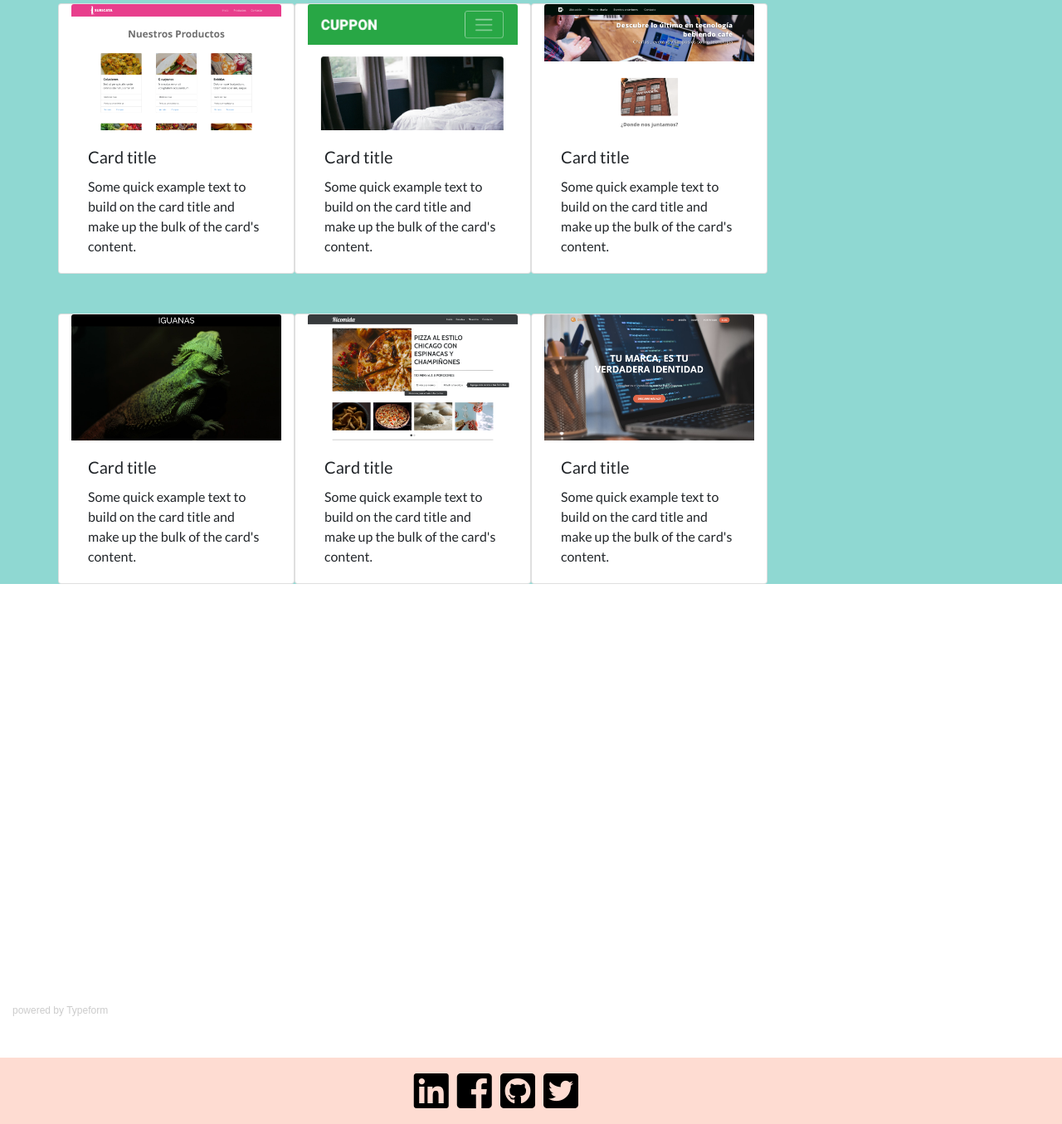
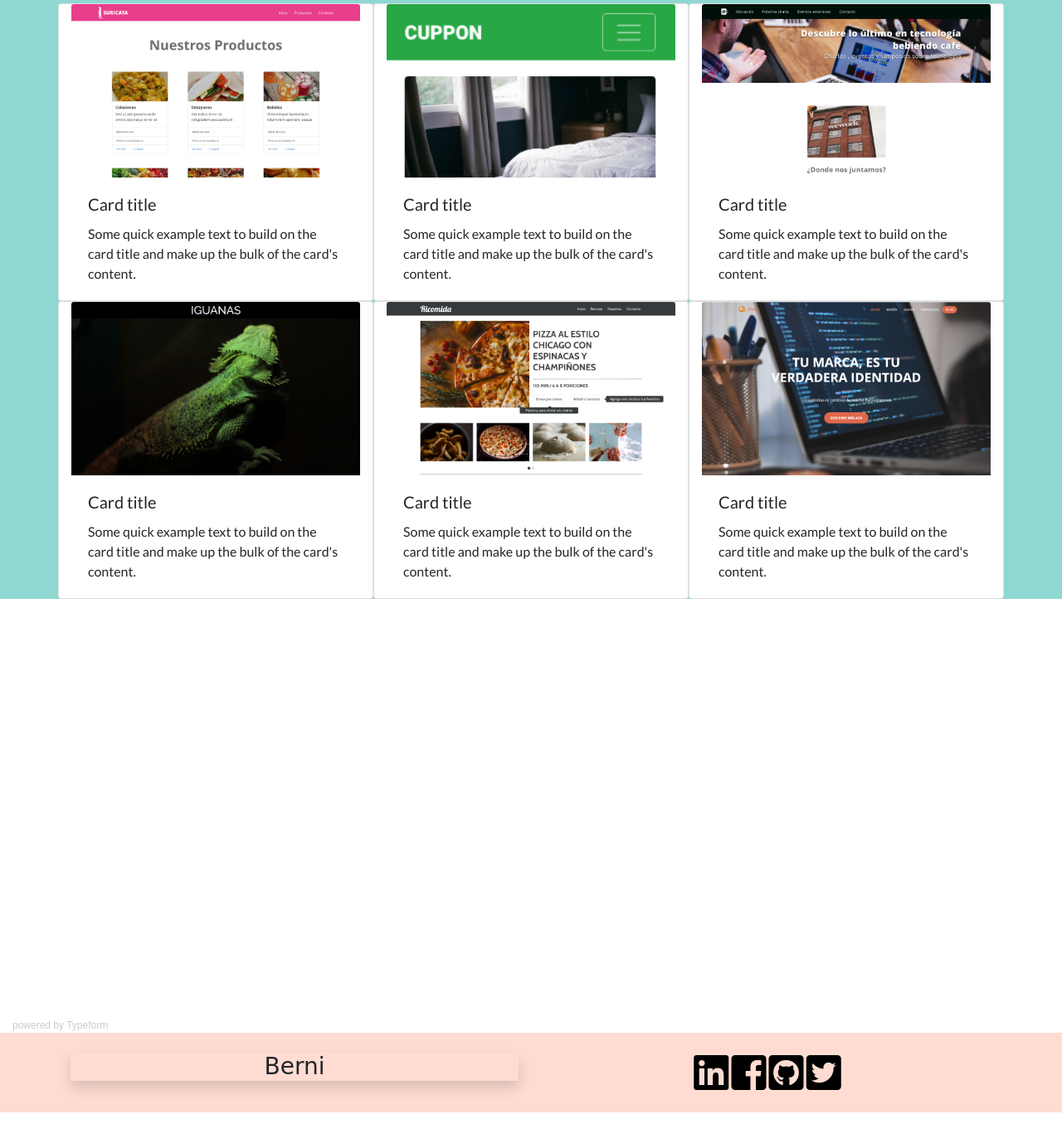
Before and after one commit to berniwi/portafolio, a plain HTML site: page index.html in a window 1280 px wide. Shown: the part 1282-2637 px from the top of the page at 83% size. Drawn offline with nearby package versions, Linux system fonts and the light colour scheme; a script that the page names is missing; a web font is replaced by a local one.

Commit message:
ultimas modificaciones

```diff
--- a/index.html
+++ b/index.html
@@ -144,14 +144,14 @@
   <!--Trabajos-->
   <section class="trabajos" id="trabajos">
     <div class="container">
-      <div class="row text-center">
-        <div class="col-12">
+      <div class="row">
+        <div class="col-12 text-center">
           <h2>Mis trabajos</h2>
         </div>
+      </div>
 
-      </div>
-      <div class="row mb-5">
-        <div class="card col-xs-12 col-sm-3" style="width: 18rem;">
+      <div class="row">
+        <div class="card col-xs-12 col-sm-4">
           <img src="assets/img/suricata.png" class="card-img-top" alt="...">
           <div class="card-body">
             <h5 class="card-title">Card title</h5>
@@ -159,7 +159,7 @@
           </div>
         </div>
 
-        <div class="card col-xs-12 col-sm-3" style="width: 18rem;">
+        <div class="card col-xs-12 col-sm-4">
           <img src="assets/img/cuppon.png" class="card-img-top" alt="...">
           <div class="card-body">
             <h5 class="card-title">Card title</h5>
@@ -167,7 +167,7 @@
           </div>
         </div>
 
-        <div class="card col-xs-12 col-sm-3" style="width: 18rem;">
+        <div class="card col-xs-12 col-sm-4" >
           <img src="assets/img/meet_coffee.png" class="card-img-top" alt="...">
           <div class="card-body">
             <h5 class="card-title">Card title</h5>
@@ -178,7 +178,7 @@
 
 
       <div class="row">
-        <div class="card col-xs-12 col-sm-3" style="width: 18rem;">
+        <div class="card col-xs-12 col-sm-4" >
           <img src="assets/img/iguana_page.png" class="card-img-top" alt="...">
           <div class="card-body">
             <h5 class="card-title">Card title</h5>
@@ -186,7 +186,7 @@
           </div>
         </div>
 
-        <div class="card col-xs-12 col-sm-3" style="width: 18rem;">
+        <div class="card col-xs-12 col-sm-4" >
           <img src="assets/img/ricomida.png" class="card-img-top" alt="...">
           <div class="card-body">
             <h5 class="card-title">Card title</h5>
@@ -194,7 +194,7 @@
           </div>
         </div>
 
-        <div class="card col-xs-12 col-sm-3" style="width: 18rem;">
+        <div class="card col-xs-12 col-sm-4">
           <img src="assets/img/dmark.png" class="card-img-top" alt="...">
           <div class="card-body">
             <h5 class="card-title">Card title</h5>
@@ -215,19 +215,16 @@
 
   <!--footer-->
   <footer id="contacto">
-    <div class="container-fluid mt-5">
-      <div class="container py-3 col-3">
+    <div class="container-fluid py-2 text-center">
+      <div class="container my-3">
         <div class="row">
-            <div class="col-2">
+            <div class="col-sm-6">
+              <h3 class="shadow">Berni</h3>
+            </div>
+            <div class="col-sm-6">
               <a href="https://www.linkedin.com/in/bernardita-emilfork-83b81131/" target="_blank" class="fab fa-linkedin fa-3x"></a>
-            </div>
-            <div class="col-2">
               <a href="https://www.facebook.com/berni.emilfork" target="_blank" class="fab fa-facebook-square fa-3x"></a>
-            </div>
-            <div class="col-2">
               <a href="https://github.com/berniwi" target="_blank" class="fab fa-github-square fa-3x"></a>
-            </div>
-            <div class="col-2">
               <a href="https://twitter.com/bemilfork" target="_blank" class="fab fa-twitter-square fa-3x"></a>
             </div>
         </div>
```
